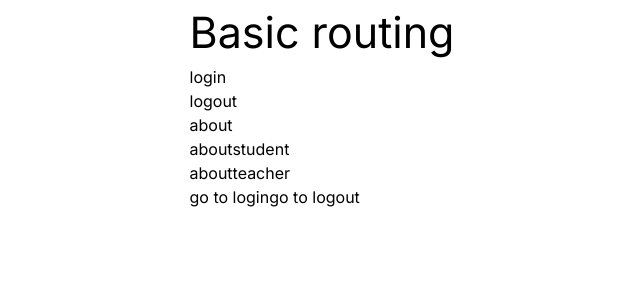
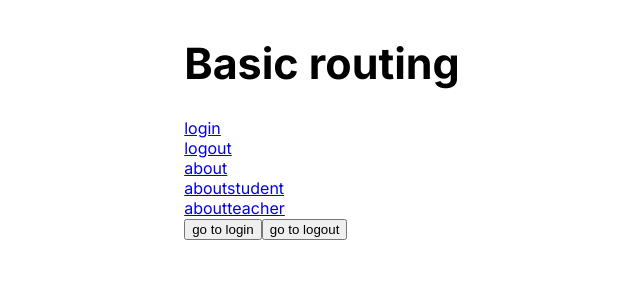
Before and after one commit to AdityaGaur7/NEXTJS-CODE, a Next.js app: page / in a window 1280 px wide. Shown: the top 300 px of the page, without its empty margins (318-958 px from the left). Built offline with nearby package versions, Linux system fonts and the light colour scheme.

Commit message:
common layout

```diff
--- /dev/null
+++ b/src/app/about/layout.js
@@ -0,0 +1,17 @@
+import Link from "next/link";
+
+export default function Layout({ children }) {
+    return (
+        <div>
+
+            <h1>About</h1>
+            <Link href="student">student</Link>
+            <Link href="teacher">teacher</Link>
+
+           <h2>
+
+            {children}
+            </h2>
+        </div>
+    )
+};
--- a/src/app/globals.css
+++ b/src/app/globals.css
@@ -1,24 +1,13 @@
-@tailwind base;
+/* @tailwind base;
 @tailwind components;
-@tailwind utilities;
+@tailwind utilities; */
 
-:root {
-  display: flex;
-  justify-content: center;
-  --foreground-rgb: 0, 0, 0;
-  --background-start-rgb: 214, 219, 220;
-  --background-end-rgb: 255, 255, 255;
-}
-
-@media (prefers-color-scheme: dark) {
-  :root {
-    --foreground-rgb: 255, 255, 255;
-    --background-start-rgb: 0, 0, 0;
-    --background-end-rgb: 0, 0, 0;
-  }
-}
 
 h1{
   font-size: 43px;
 
 }
+body{
+  display: flex;
+  justify-content: center;
+}
--- a/src/app/layout.js
+++ b/src/app/layout.js
@@ -11,6 +11,7 @@ export const metadata = {
 export default function RootLayout({ children }) {
   return (
     <html lang="en">
+
       <body className={inter.className}>{children}</body>
     </html>
   );
```
